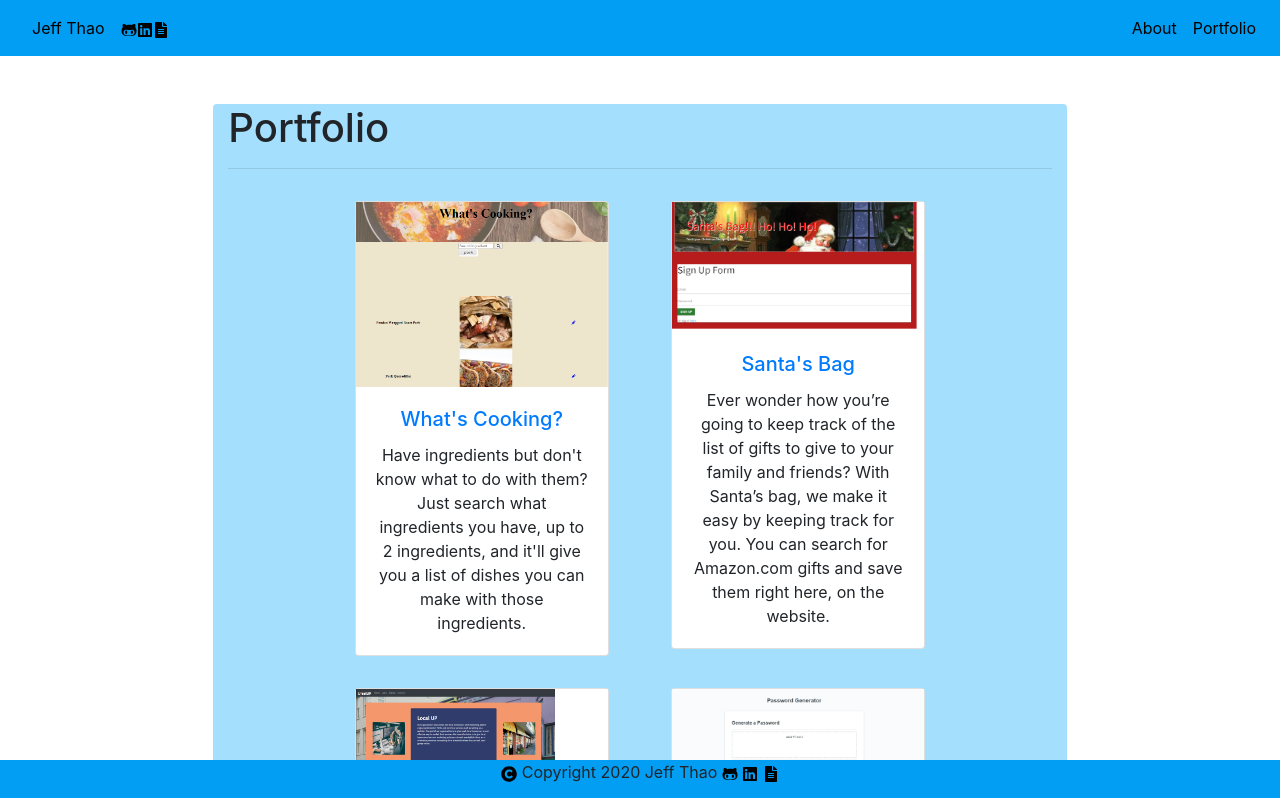
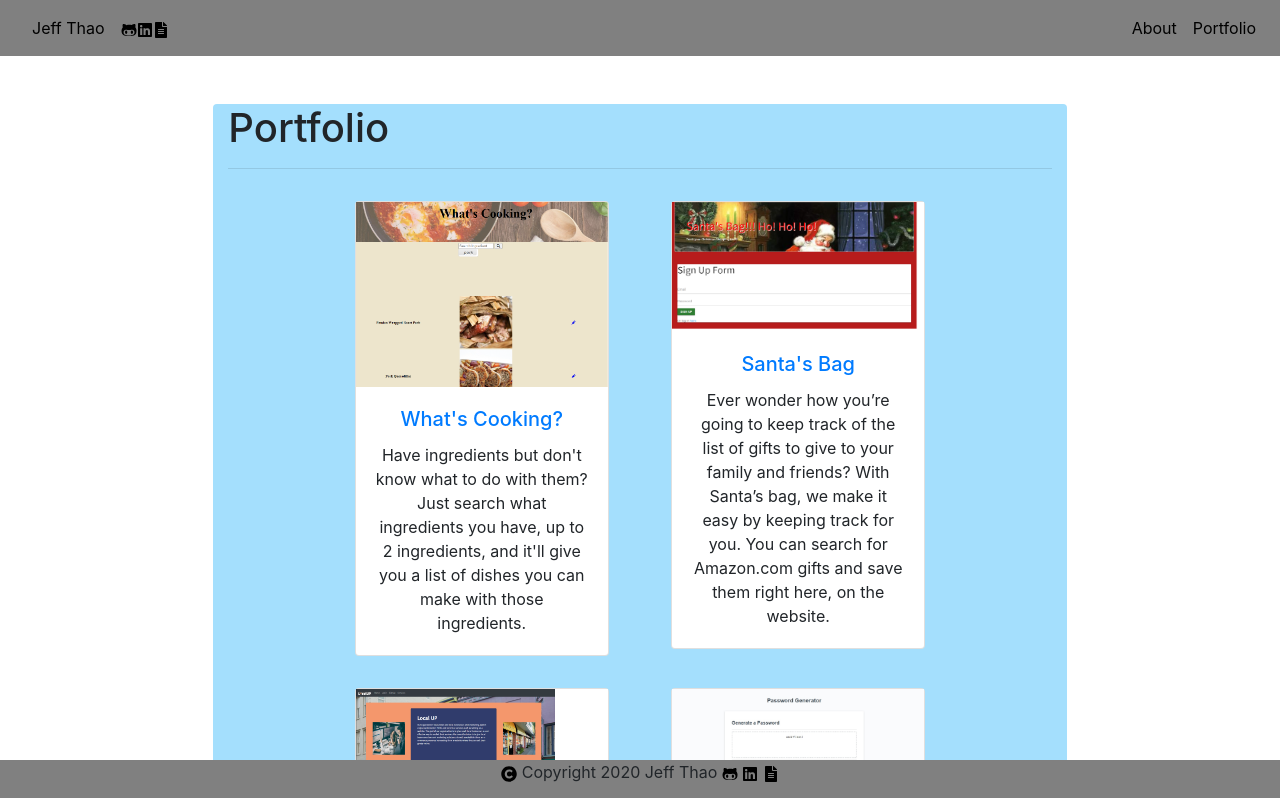
Before and after one commit to JeffThao/professional-portfolio, a React (Create React App) app: page /project in a window 1280 px wide. Shown: the top 798 px of the page. Built offline with nearby package versions, Linux system fonts and the light colour scheme.

Commit message:
changed color of navbar and footer to grey

```diff
--- a/src/components/Footer/index.js
+++ b/src/components/Footer/index.js
@@ -3,7 +3,7 @@ import { FaGithubAlt, FaLinkedin, FaFileAlt, FaCopyright } from 'react-icons/fa'
 
 function Footer() {
   return (
-    <div className="container-fluid fixed-bottom" style={{ backgroundColor: "#019EF3" }}>
+    <div className="container-fluid fixed-bottom" style={{ backgroundColor: "grey" }}>
       <footer className="footer" >
         <p className="text-center">
           <FaCopyright style={{fill:'black'}} />
--- a/src/components/Navbar/index.js
+++ b/src/components/Navbar/index.js
@@ -7,7 +7,7 @@ function Nav() {
   const location = useLocation();
 
   return (
-    <nav className="navbar navbar-expand-lg " style={{backgroundColor: "#019EF3"}}>
+    <nav className="navbar navbar-expand-lg " style={{backgroundColor: "grey"}}>
       <Link to="/" className={location.pathname === "/" ? "nav-link " : "nav-link"} style={{color:'black'}}>
           Jeff Thao
         </Link>
```
Also changed, not shown: 1 other file (tests, documents, lock files or other folders).
